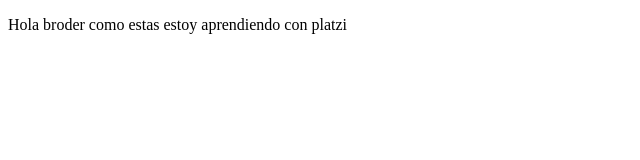
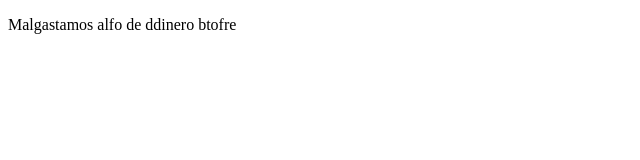
Before and after one commit to chiinomx01/proyectopersonal, a plain HTML site: page index.html in a window 1280 px wide. Shown: the whole page, without its empty margins (0-640 px from the left). Drawn offline with Linux system fonts and the light colour scheme.

Commit message:
nos quejamos

```diff
--- a/index.html
+++ b/index.html
@@ -8,7 +8,7 @@
 </head>
 <body>
     <p>
-        Hola broder como estas estoy aprendiendo con platzi
+        Malgastamos alfo de ddinero btofre
     </p>
 </body>
 </html>
```
